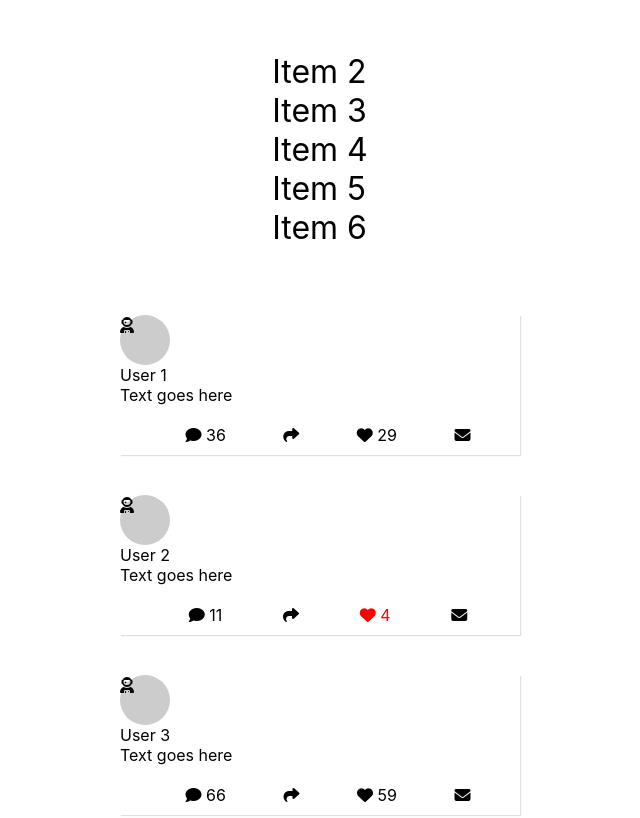
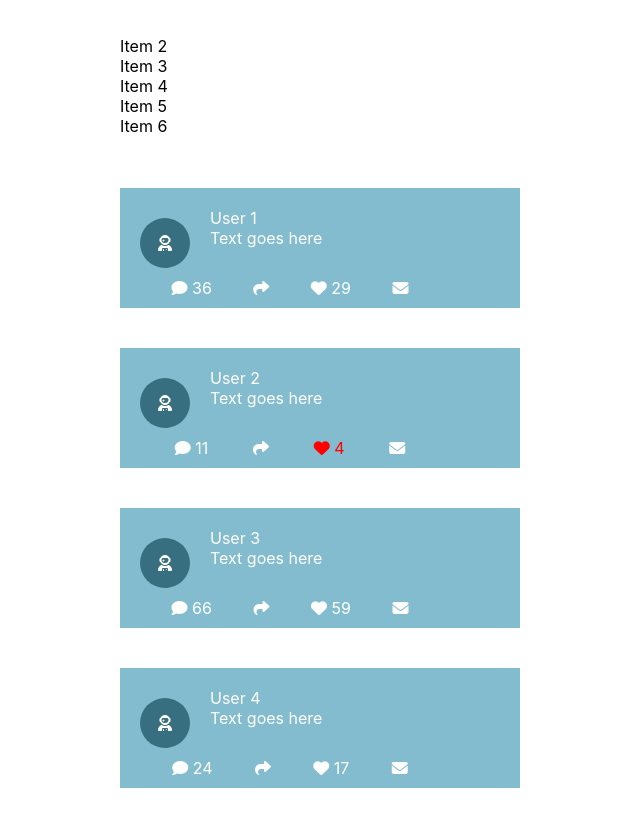
Before and after one commit to Entali/optimistic-ui, a React (Create React App) app: page / in a window 1280 px wide. Shown: the top 818 px of the page, without its empty margins (340-980 px from the left). Built offline with nearby package versions, Linux system fonts and the light colour scheme.

Commit message:
getting rid from material

```diff
--- a/src/App.js
+++ b/src/App.js
@@ -1,6 +1,5 @@
-/** @jsx jsx */
 import React, {Component} from 'react';
-import {css, jsx} from "@emotion/core";
+import {StyleSheet, css} from 'aphrodite';
 import './App.css';
 
 const initialState = {
@@ -14,40 +13,42 @@ const initialState = {
   likedPosts: [2, 5]
 };
 
-const root = css({
+const styles = StyleSheet.create({
+  root: {
     width: '400px',
     listStyle: 'none'
-})
-
-const container = css({
+  },
+  container: {
+    display: 'flex',
     position: 'relative',
     margin: '20px 0 40px',
-  paddingBottom: '50px',
-  background: '#fff',
-  boxShadow: '1px 1px 1px 0 #e0e0e0'
-})
-
-const avatar = css({
+    padding: '20px 10px 30px',
+    background: 'rgb(131 188 206)',
+    color: 'white'
+  },
+  avatar: {
+    display: 'flex',
+    justifyContent: 'center',
+    alignItems: 'center',
     width: '50px',
     height: '50px',
     borderRadius: '50%',
-  backgroundColor: '#ccc'
-})
-
-const actions = css({
+    backgroundColor: 'rgb(55 110 128)',
+    margin: '10px 20px 10px 10px'
+  },
+  actions: {
     position: 'absolute',
     bottom: '10px',
-  left: '8px',
-  width: '100%',
+    left: '10px',
+    width: '80%',
     display: 'flex',
     justifyContent: 'space-evenly',
     alignItems: 'center'
-})
-
-const likeButton = css({
+  },
+  likeButton: {
     cursor: 'pointer'
-})
-
+  }
+});
 
 const shouldFail = id => [3, 4].includes(id);
 
@@ -121,7 +122,7 @@ class App extends Component {
 
     return (
         <div
-            css={likeButton}
+            className={css(styles.likeButton)}
             onClick={!isLoading ? onClick(id, isLoading) : null}
             style={{pointerEvents: isLoading ? 'none' : 'all'}}
         >
@@ -143,15 +144,15 @@ class App extends Component {
 
     return items.map(({id, likes, username, content, isLoading}) => {
       return (
-          <li key={`${id + username}`} css={container}>
-            <div css={avatar}>
+          <li key={`${id + username}`} className={css(styles.container)}>
+            <div className={css(styles.avatar)}>
               <i className="fas fa-user-astronaut"/>
             </div>
             <div>
               <div>{username}</div>
               <div>{content}</div>
             </div>
-            <div css={actions}>
+            <div className={css(styles.actions)}>
               <span>
                 <i className="fas fa-comment"/>
                 &nbsp;
@@ -172,18 +173,13 @@ class App extends Component {
     return (
         <section className="App">
           <PlainList />
-          <ul css={root}>
+          <ul className={css(styles.root)}>
             {renderItems(items)}
           </ul>
         </section>
     );
   }
 }
-
-const plainList = css({
-  listStyle: 'none',
-  fontSize: '2em'
-})
 
 class PlainList extends Component {
   state = {
@@ -196,7 +192,7 @@ class PlainList extends Component {
   render() {
     const {items} = this.state;
     return items && items.length && (
-        <ul css={plainList}>
+        <ul className={css(styles.root)}>
           {items.map(({id, title}) => (
               <li key={`${id}-${title}`}>{title}</li>
           ))}
```
Lines whose indentation alone changed are shown as unchanged.
